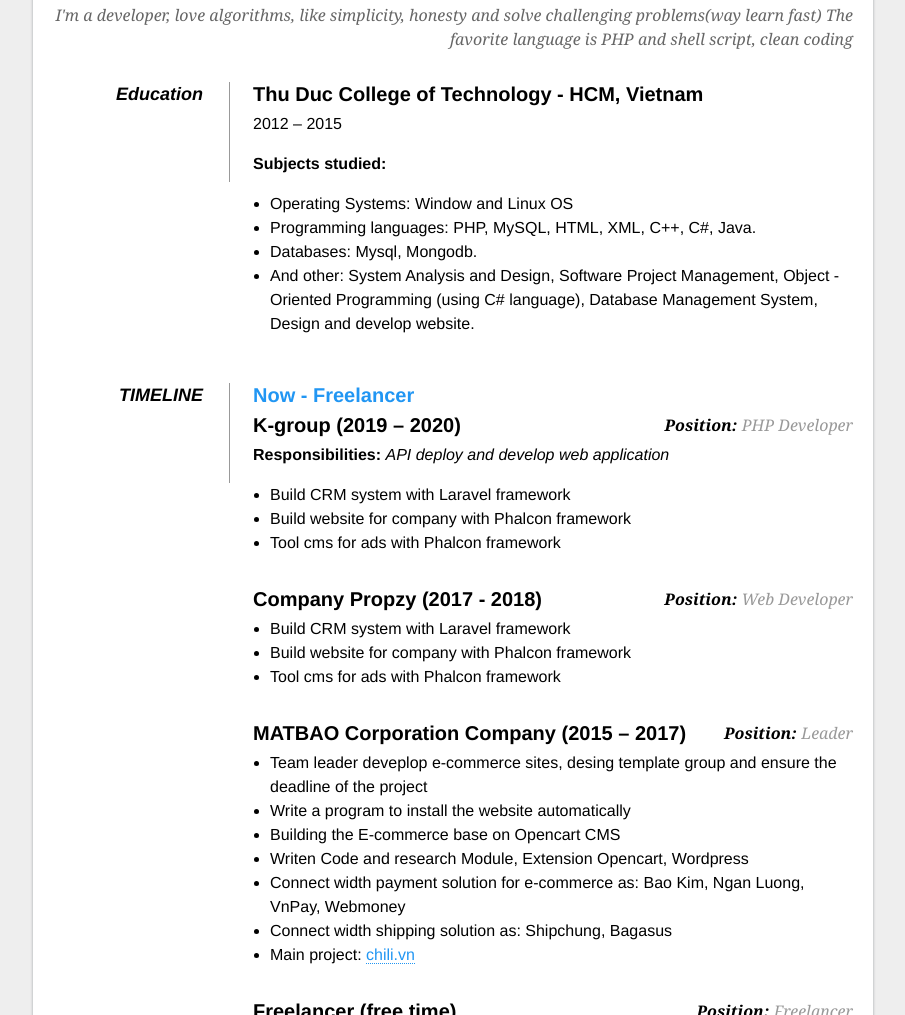
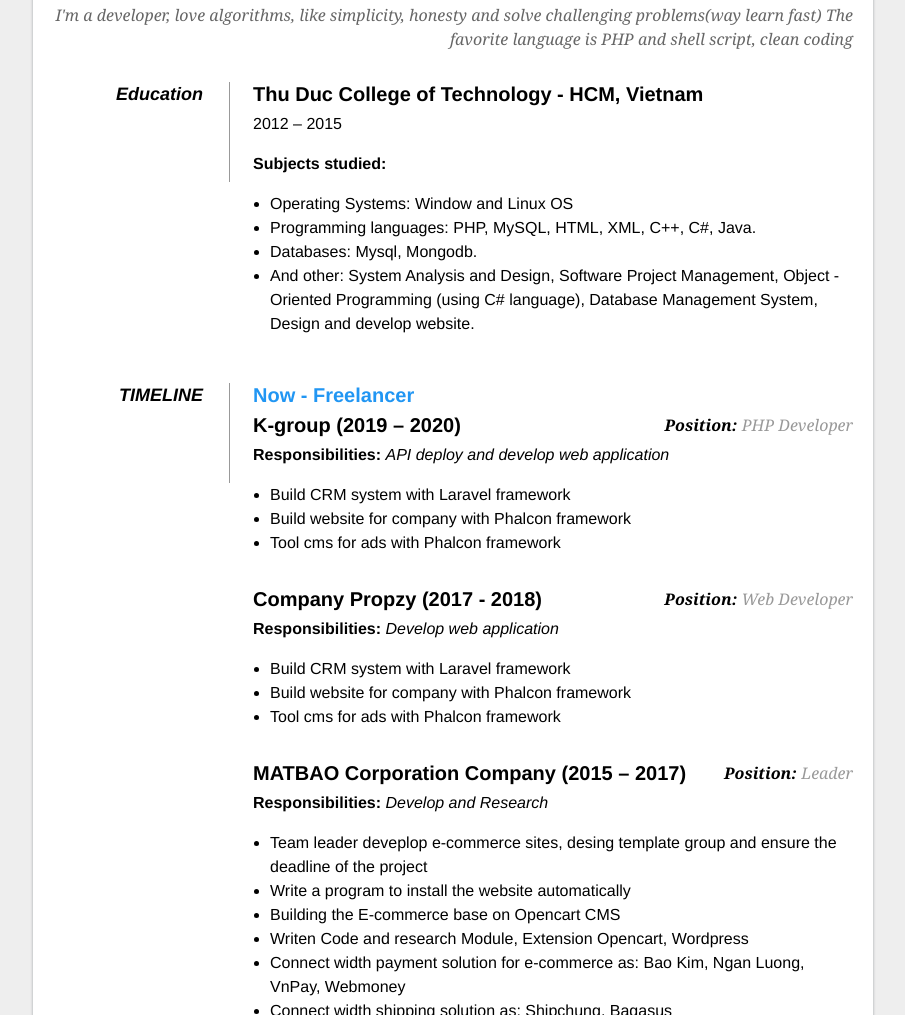
Before and after one commit to dvquoc/quoc-doan.github.io, a plain HTML site: page index.html in a window 1280 px wide. Shown: the part 171-1186 px from the top of the page, without its empty margins (187-1092 px from the left). Drawn offline with Linux system fonts and the light colour scheme.

Commit message:
edit code

```diff
--- a/index.html
+++ b/index.html
@@ -100,6 +100,10 @@
                 </ul>
 
                 <h2>Company Propzy (2017 - 2018) <span><b style="color: black">Position: </b>Web Developer</span></h2>
+                <p>
+                    <b>Responsibilities: </b>
+                    <i>Develop web application</i>
+                </p>
                 <ul>
                     <li>Build CRM system with Laravel framework</li>
                     <li>Build website for company with Phalcon framework</li>
@@ -107,6 +111,10 @@
                 </ul>
 
                 <h2>MATBAO Corporation Company (2015 – 2017) <span><b style="color: black">Position: </b>Leader</span></h2>
+                <p>
+                    <b>Responsibilities: </b>
+                    <i>Develop and Research</i>
+                </p>
                 <ul>
                     <li>Team leader deveplop e-commerce sites, desing template group and ensure the deadline of the project</li>
                     <li>Write a program to install the website automatically</li>
```
